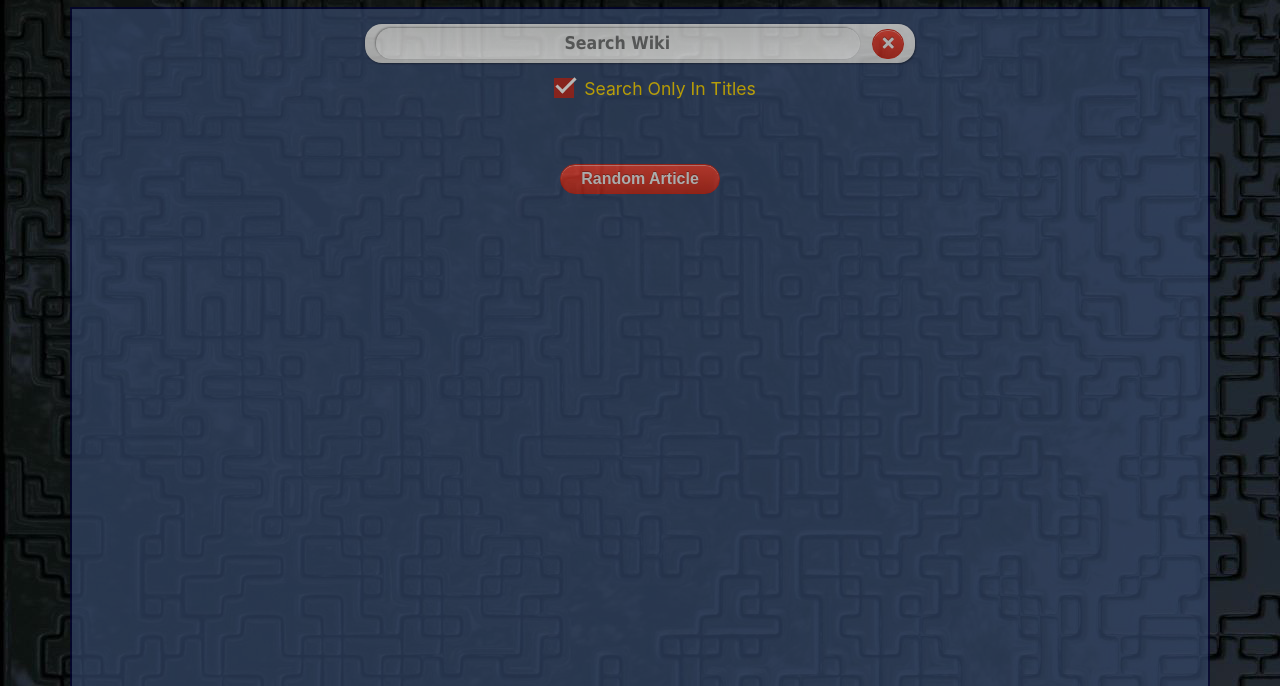
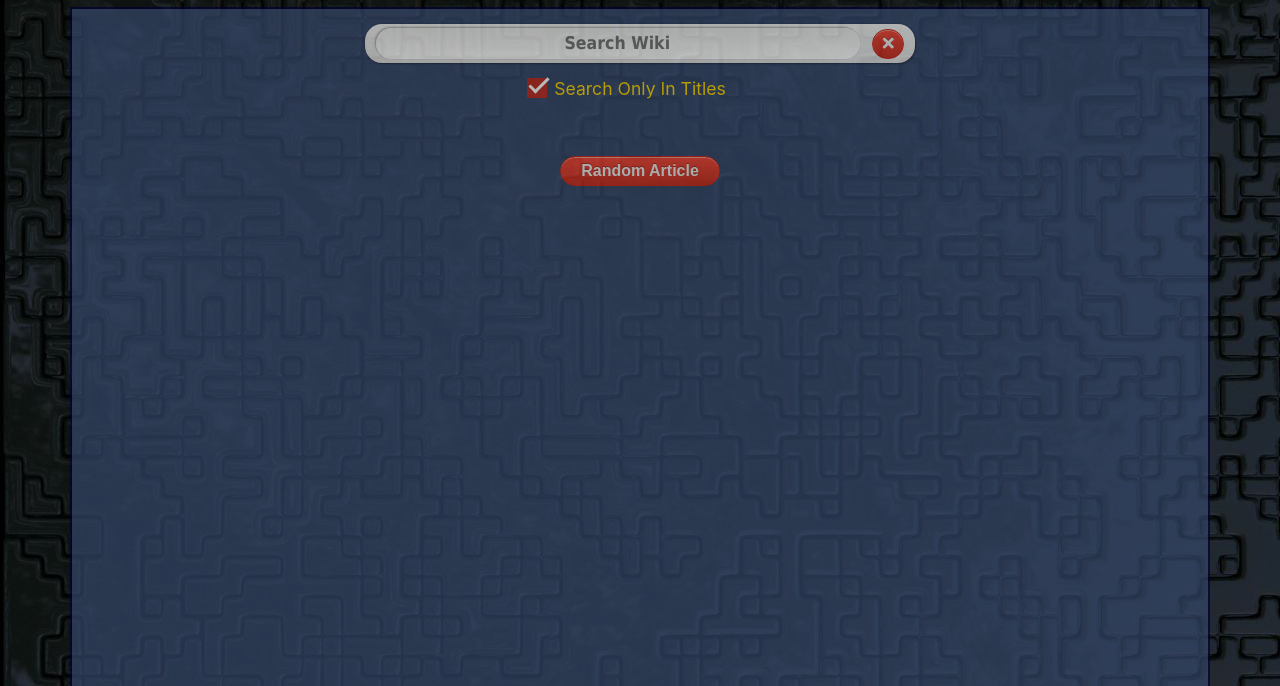
Before and after one commit to vickochetkov/wikiViewer, a plain HTML site: page index.html in a window 1280 px wide. Shown: the part 104-790 px from the top of the page. Drawn offline with nearby package versions, Linux system fonts and the light colour scheme; a web font is replaced by a local one.

Commit message:
Final commit

```diff
--- a/index.css
+++ b/index.css
@@ -196,7 +196,6 @@ background:-webkit-gradient(linear, left top, left bottom, color-stop(0.05, #c62
   -moz-user-select: none;
   -ms-user-select: none;
   user-select: none;
-  text-indent: 30px;
 }
 
 /* Hide the browser's default checkbox */
@@ -210,6 +209,7 @@ background:-webkit-gradient(linear, left top, left bottom, color-stop(0.05, #c62
 .checkmark {
   position: absolute;
   top: 15px;
+  left: 440px;
   height: 20px;
   width: 20px;
   background-color: #eee;
--- a/index.html
+++ b/index.html
@@ -47,11 +47,10 @@
           </button>
         </form>
 
-        <div class="container check-bx">
+        <label class="container check-bx">Search Only In Titles
           <input type="checkbox" id="titlesOnlySearchCheck" checked="checked">
           <span class="checkmark"></span>
-          <label>Search Only In Titles</label>
-        </div>
+        </label>
 
         <form action="https://en.wikipedia.org/wiki/Special:Random" target="_blank"><br>
           <input class="submit_3" type="submit" value="Random Article" style="width: 10em" />
```
